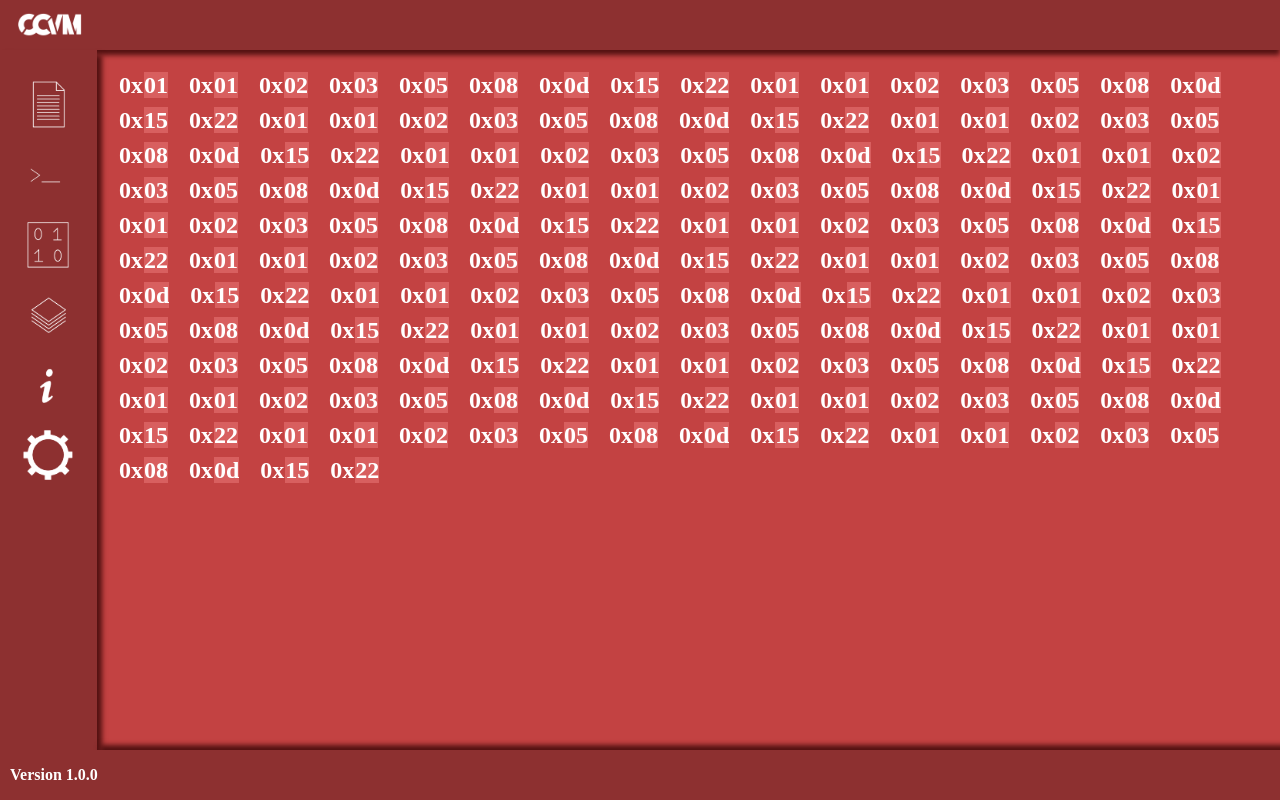
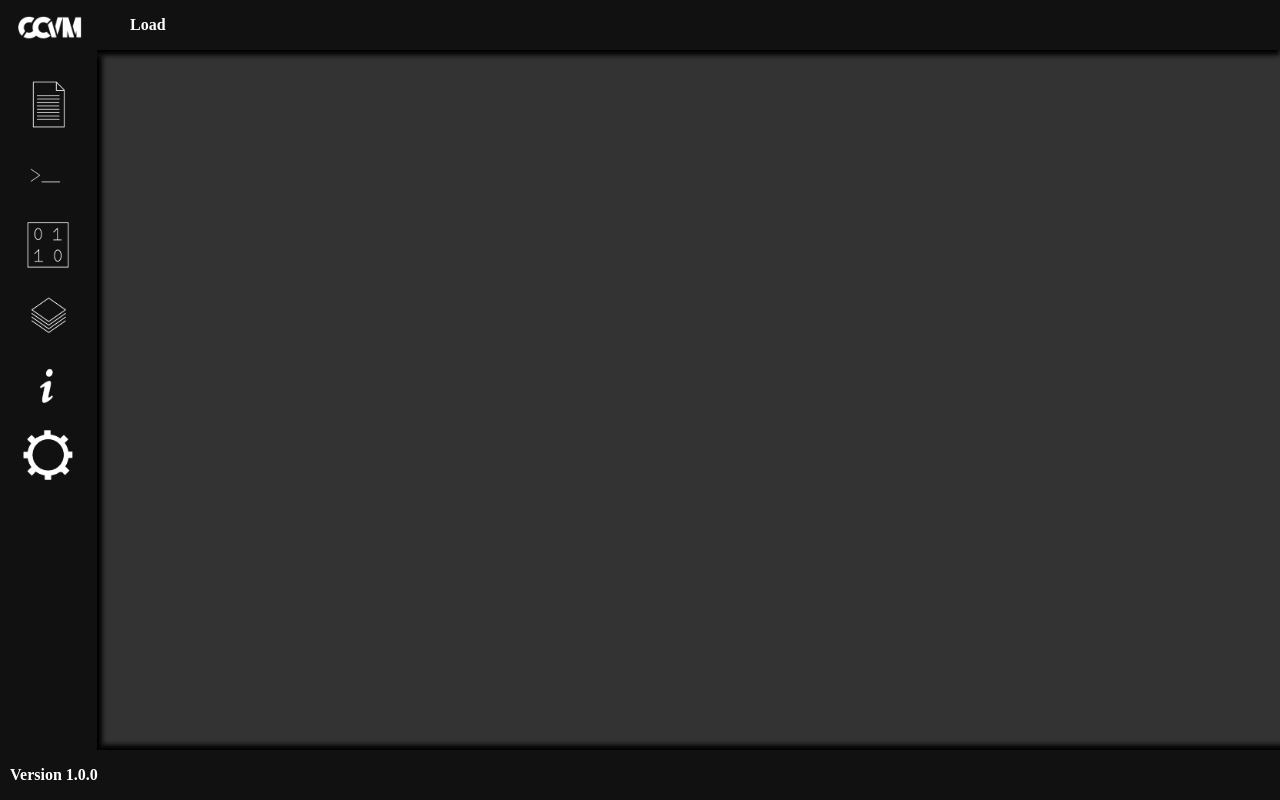
Before and after one commit to CCodeCommunity/CWD, a plain HTML site: page index.html in a window 1280 px wide. Drawn offline with Linux system fonts and the light colour scheme.

Commit message:
worked on tool bar for program-view

```diff
--- a/index.html
+++ b/index.html
@@ -4,6 +4,12 @@
 	<span class="memory-cell">
 		<span class="memory-prefix">0x</span>
 		<span class="memory-content" contenteditable="true">{{ number }}</span>
+	</span>
+</template>
+
+<template id="memory-view-load-template">
+	<span class="tool-btn" onclick="loadFile()">
+		Load
 	</span>
 </template>
 
@@ -17,6 +23,7 @@
 	<body>
 		<div id="toolbar">
 			<div id="logo"></div>
+			<span id="tools"></span>
 		</div>
 
 		<div id="mid-section">
--- a/libs/TemplateRenderer.js
+++ b/libs/TemplateRenderer.js
@@ -1,15 +1,11 @@
 class TemplateRenderer {
-    constructor() {
-        this.templates = {};
+    templates = {}
+    Render(settings) {
+        let template = this.templates[settings.template];
+        Object.entries(settings.variables ?? {}).forEach(item => template = template.split(`{{ ${item[0]} }}`).join(item[1]));
+        document.querySelector(settings.target).innerHTML += template;
     }
 
     RegisterTemplate = (selector, template) => this.templates[selector] = document.querySelector(template).innerHTML;
-
-    Render(settings) {
-        let template = this.templates[settings.template];
-        Object.entries(settings.variables).forEach(item => template = template.split(`{{ ${item[0]} }}`).join(item[1]));
-        document.querySelector(settings.target).innerHTML += template;
-    }
-
     ClearTarget = selector => document.querySelector(selector).innerHTML = "";
 }
--- a/scripts/MemoryView.js
+++ b/scripts/MemoryView.js
@@ -1,5 +1,8 @@
 const TR = new TemplateRenderer();
+
+// memory view templates
 TR.RegisterTemplate("memory-cell", "#memory-cell-template");
+TR.RegisterTemplate("load-file", "#memory-view-load-template");
 
 const ByteToPaddedHex = number => ("0".repeat(2 - (number % 255).toString(16).length)) + (number % 255).toString(16);
 
@@ -17,19 +20,17 @@ function GenerateMemoryViewFromBytes(bytes) {
     );
 }
 
-GenerateMemoryViewFromBytes([
-    1, 1, 2, 3, 5, 8, 13, 21, 34, 1, 1, 2, 3, 5,
-    8, 13, 21, 34, 1, 1, 2, 3, 5, 8, 13, 21, 34,
-    1, 1, 2, 3, 5, 8, 13, 21, 34, 1, 1, 2, 3, 5,
-    8, 13, 21, 34, 1, 1, 2, 3, 5, 8, 13, 21, 34,
-    1, 1, 2, 3, 5, 8, 13, 21, 34, 1, 1, 2, 3, 5,
-    8, 13, 21, 34, 1, 1, 2, 3, 5, 8, 13, 21, 34,
-    1, 1, 2, 3, 5, 8, 13, 21, 34, 1, 1, 2, 3, 5,
-    8, 13, 21, 34, 1, 1, 2, 3, 5, 8, 13, 21, 34,
-    1, 1, 2, 3, 5, 8, 13, 21, 34, 1, 1, 2, 3, 5,
-    8, 13, 21, 34, 1, 1, 2, 3, 5, 8, 13, 21, 34,
-    1, 1, 2, 3, 5, 8, 13, 21, 34, 1, 1, 2, 3, 5,
-    8, 13, 21, 34, 1, 1, 2, 3, 5, 8, 13, 21, 34,
-    1, 1, 2, 3, 5, 8, 13, 21, 34, 1, 1, 2, 3, 5,
-    8, 13, 21, 34
-]);
+function loadFile() {
+    console.log("load file")
+}
+
+function LoadViewMemoryView() {
+    TR.ClearTarget("#view-area");
+
+    TR.Render({
+        template: "load-file",
+        target: "#tools"
+    });
+}
+
+LoadViewMemoryView();
--- a/style.css
+++ b/style.css
@@ -1,8 +1,8 @@
 :root {
-	--primary-color: #8d3030;
-	--secondairy-color: #c34242;
-	--extra-light-color: #d85f5f;
-	--shadow-color: #521111;
+	--primary-color: #111;
+	--secondairy-color: #333;
+	--extra-light-color: #666;
+	--shadow-color: #000;
 }
 
 body {
@@ -20,6 +20,8 @@ body {
 	font-weight: bold;
 	z-index: 0;
 	position: relative;
+	display: flex;
+	align-items: center;
 }
 
 #footer {
@@ -57,6 +59,7 @@ body {
 	background-color: var(--secondairy-color);
 	padding: 20px;
 	overflow: unset;
+	overflow-y: scroll;
 }
 
 .menu-item {
@@ -109,11 +112,11 @@ body {
 	width: 80px;
 	height: 40px;
 	margin-top: 5px;
-	margin-right: calc(50vw - 120px);
 	display: inline-block;
 	background-image: url("img/logo.png");
 	background-repeat: no-repeat;
 	background-size: cover;
+	margin-right: 40px;
 }
 
 .memory-prefix {
```
